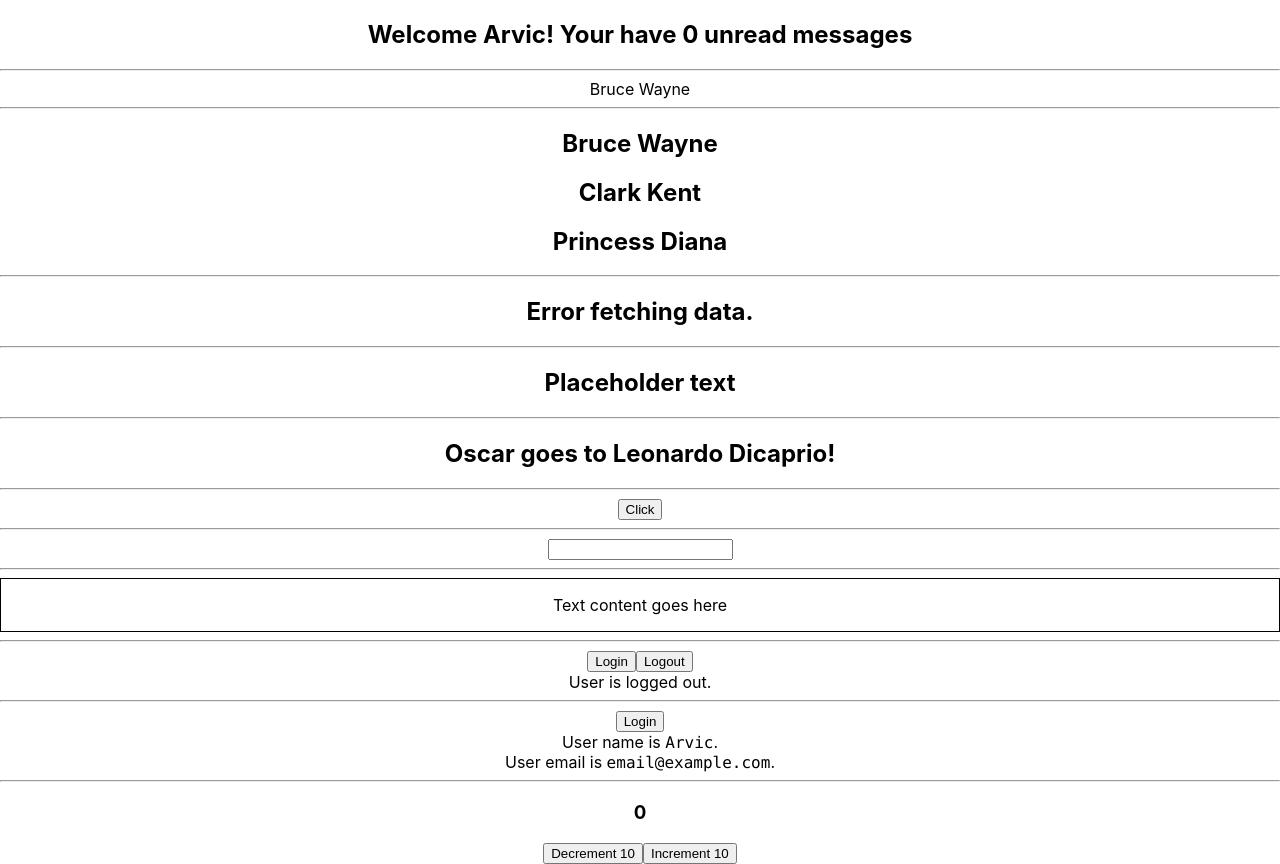
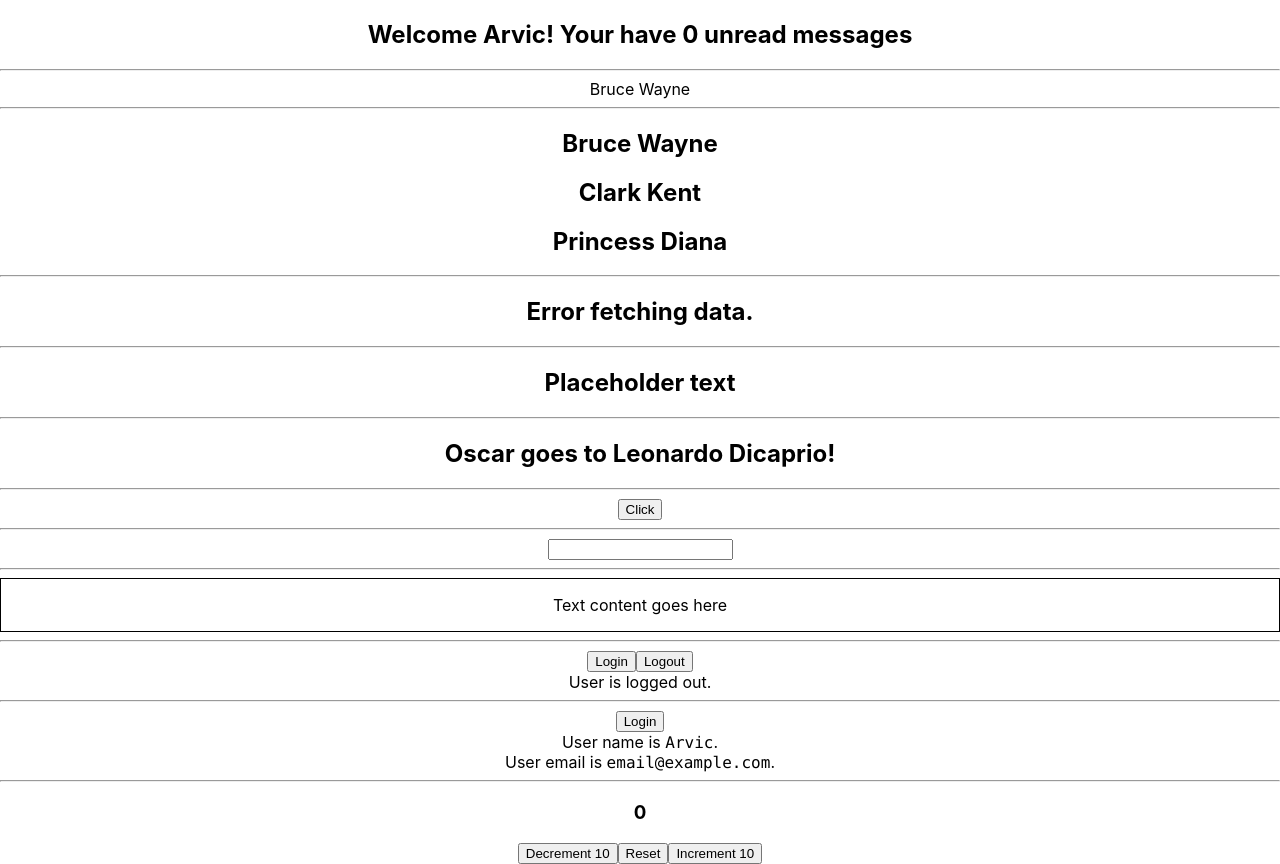
Before and after one commit to kulotsystems/react-ts-codevolution, a React (Vite) app: page / in a window 1280 px wide. Built offline with nearby package versions, Linux system fonts and the light colour scheme.

Commit message:
Lesson 13: useReducer Strict Action.

```diff
--- a/src/components/state/Counter.tsx
+++ b/src/components/state/Counter.tsx
@@ -6,10 +6,17 @@
     count: number
 };
 
-type CounterAction = {
-    type: string,
+type UpdateAction = {
+    type: 'increment' | 'decrement',
     payload: number
 };
+
+type ResetAction = {
+    type: 'reset'
+};
+
+// discriminated union
+type CounterAction = UpdateAction | ResetAction;
 
 const reducer = (state: CounterState, action: CounterAction) => {
     switch (action.type) {
@@ -17,6 +24,8 @@
             return { count: state.count + action.payload };
         case 'decrement':
             return { count: state.count - action.payload };
+        case 'reset':
+            return initialState;
         default:
             return state;
     }
@@ -30,6 +39,9 @@
             <button onClick={() => dispatch({ type: 'decrement', payload: 10 })}>
                 Decrement 10
             </button>
+            <button onClick={() => dispatch({ type: 'reset'})}>
+                Reset
+            </button>
             <button onClick={() => dispatch({ type: 'increment', payload: 10 })}>
                 Increment 10
             </button>
```
